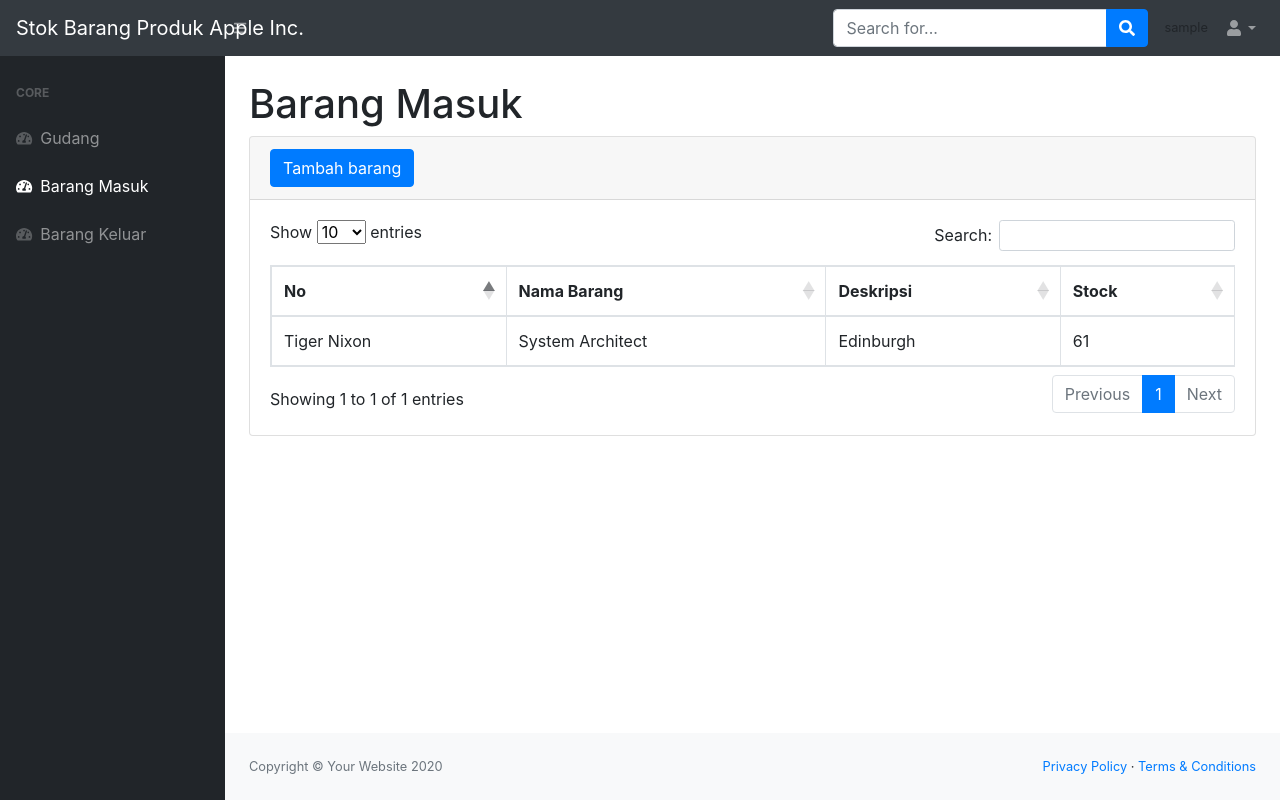
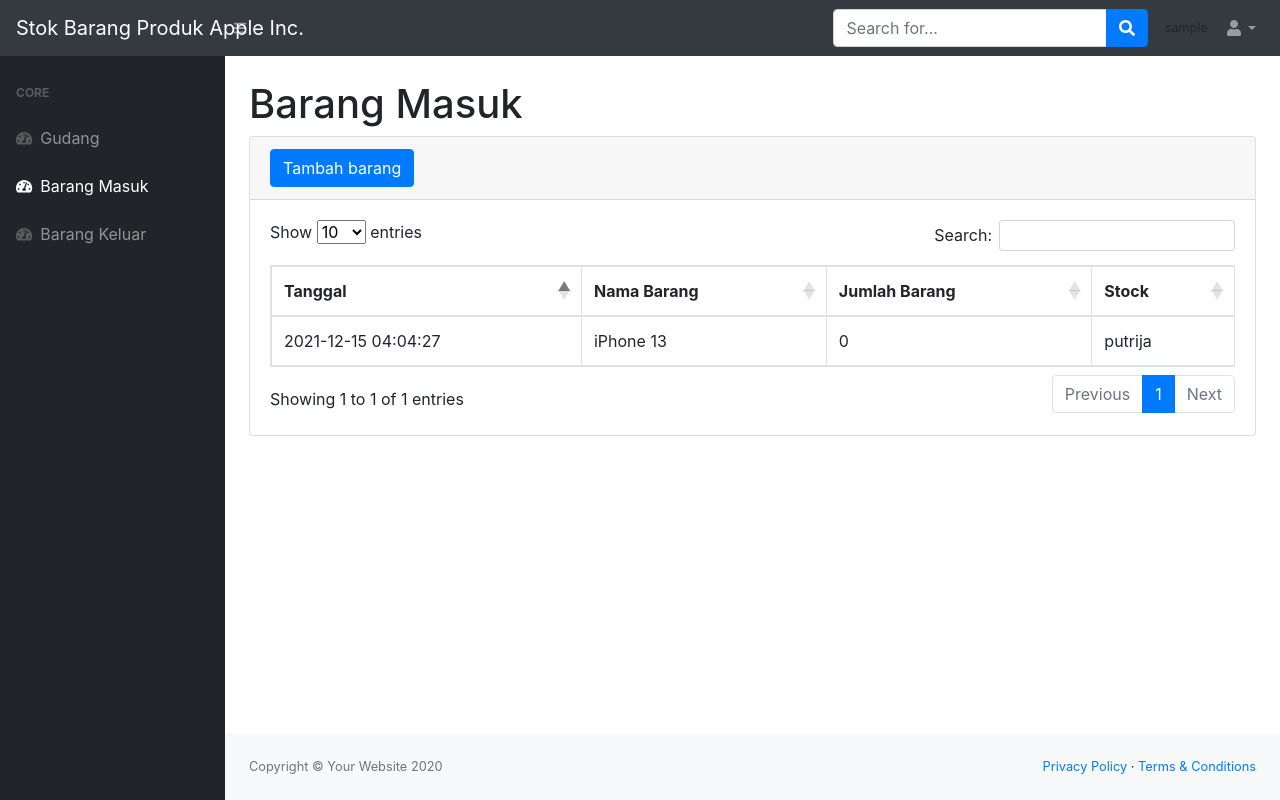
Before and after one commit to putrija/tubesproweb8, a PHP site: page /stockbarang/masuk.php in a window 1280 px wide. Run offline with PHP 8.4, Linux system fonts and the light colour scheme; the visitor is signed in with stand-in values (Sample User, id 1); data comes from the database, SQL or seed files in the repository; some libraries are stand-ins or nearby versions.

Commit message:
masukkan data ke web masuk

```diff
--- a/stockbarang/masuk.php
+++ b/stockbarang/masuk.php
@@ -80,19 +80,37 @@ if(empty($_SESSION['username'])){
                                     <table class="table table-bordered" id="dataTable" width="100%" cellspacing="0">
                                         <thead>
                                             <tr>
-                                                <th>No</th>
+                                                <th>Tanggal</th>
                                                 <th>Nama Barang</th>
-                                                <th>Deskripsi</th>
+                                                <th>Jumlah Barang</th>
                                                 <th>Stock</th>
                                             </tr>
                                         </thead>
                                         <tbody>
+
+                                        <?php
+                                            $ambilsemuadatastock = mysqli_query($koneksi,"select * from masuk m, stok s where s.idbarang = m.idbarang");
+                                            while($data=mysqli_fetch_array($ambilsemuadatastock)){
+                                                $tanggal= $data['tanggal'];
+                                                $namabarang = $data['namabarang'];
+                                                $kuantitas = $data['kuantitas'];
+                                                $keterangan = $data['keterangan'];
+
+                                            ?>
+
                                             <tr>
-                                                <td>Tiger Nixon</td>
-                                                <td>System Architect</td>
-                                                <td>Edinburgh</td>
-                                                <td>61</td>
+                                                <td><?=$tanggal?></td>
+                                                <td><?=$namabarang;?></td>
+                                                <td><?=$kuantitas;?></td>
+                                                <td><?=$keterangan;?></td>
                                             </tr>
+
+                                            <?php
+
+                                            };
+
+                                        ?>
+
                                         </tbody>
                                     </table>
                                 </div>
```
